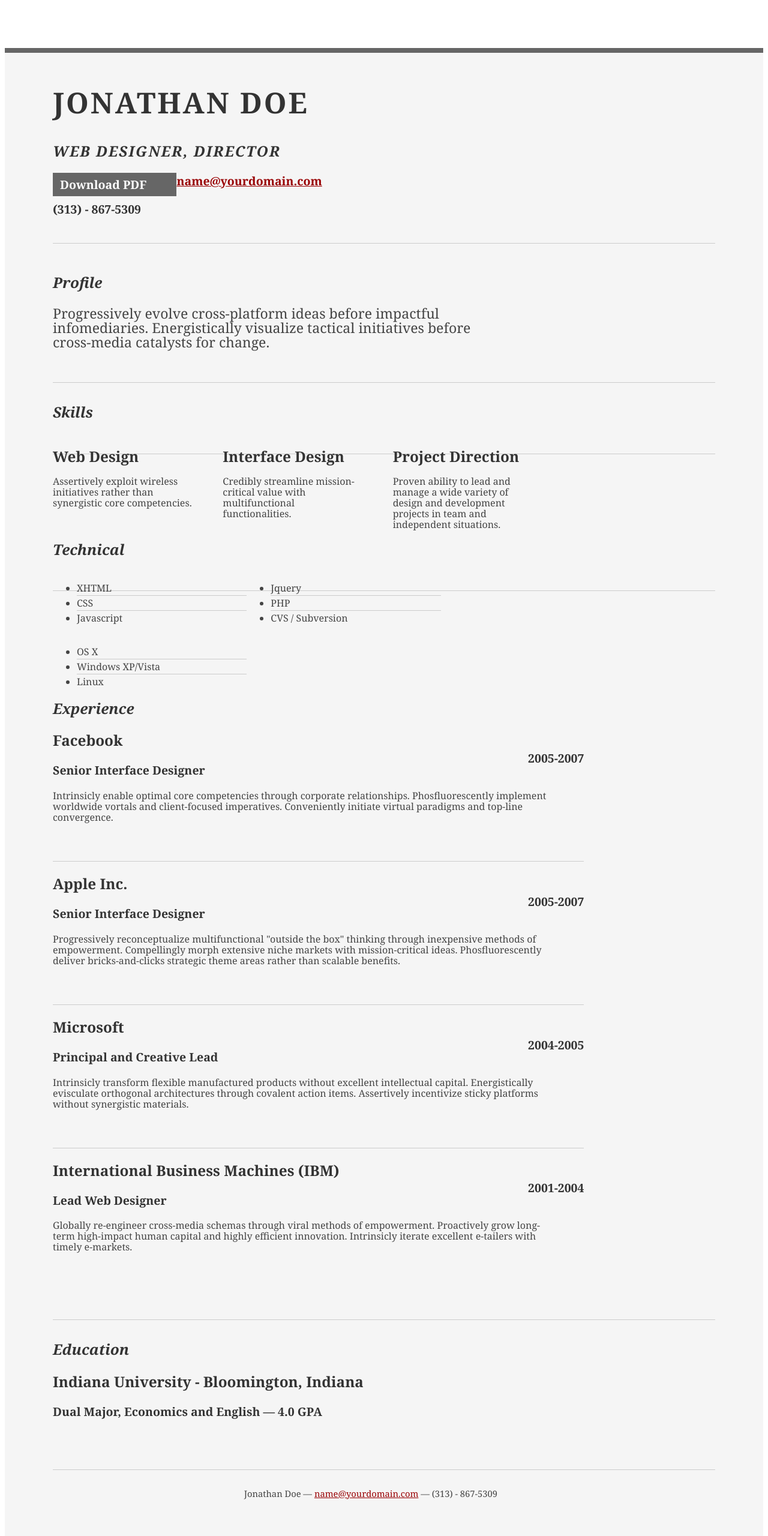
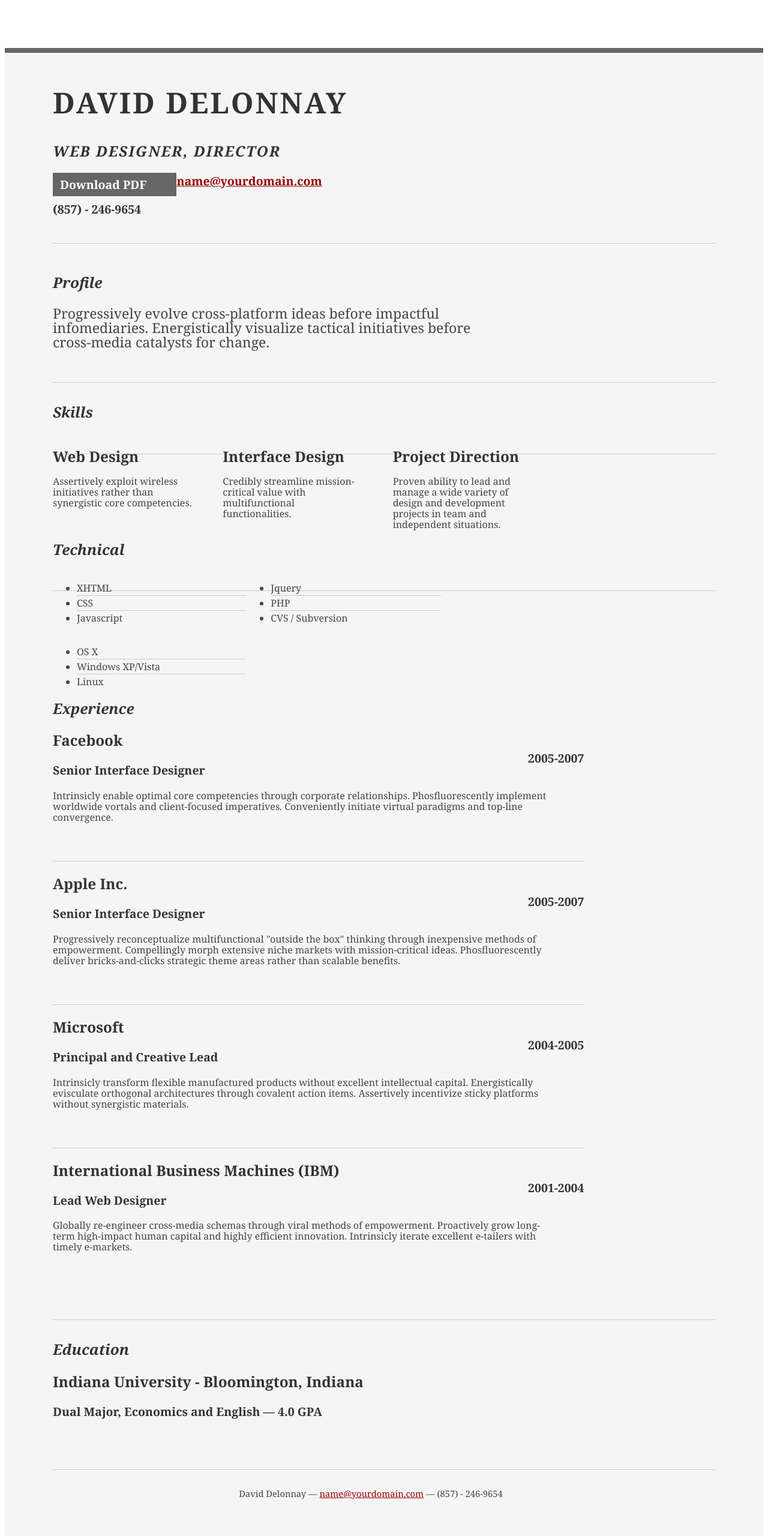
Before and after one commit to ekspresyon/ekspresyon.github.io, a plain HTML site: page index.html in a window 1280 px wide. Shown: the top 2560 px of the page at 60% size. Drawn offline with Linux system fonts and the light colour scheme; a small style sheet from the web is missing.

Commit message:
Update index.html
Removed problematic script

```diff
--- a/index.html
+++ b/index.html
@@ -7,8 +7,6 @@
 
 	<meta name="keywords" content="" />
 	<meta name="description" content="" />
-
-	<link rel="stylesheet" type="text/css" href="http://yui.yahooapis.com/2.7.0/build/reset-fonts-grids/reset-fonts-grids.css" media="all" />
 	<link rel="stylesheet" type="text/css" href="resume.css" media="all" />
 
 </head>
@@ -20,7 +18,7 @@
 		<div id="hd">
 			<div class="yui-gc">
 				<div class="yui-u first">
-					<h1>Jonathan Doe</h1>
+					<h1>David Delonnay</h1>
 					<h2>Web Designer, Director</h2>
 				</div>
 
@@ -28,7 +26,7 @@
 					<div class="contact-info">
 						<h3><a id="pdf" href="#">Download PDF</a></h3>
 						<h3><a href="mailto:name@yourdomain.com">name@yourdomain.com</a></h3>
-						<h3>(313) - 867-5309</h3>
+						<h3>(857) - 246-9654</h3>
 					</div><!--// .contact-info -->
 				</div>
 			</div><!--// .yui-gc -->
@@ -154,7 +152,7 @@
 		</div><!--// bd -->
 
 		<div id="ft">
-			<p>Jonathan Doe &mdash; <a href="mailto:name@yourdomain.com">name@yourdomain.com</a> &mdash; (313) - 867-5309</p>
+			<p>David Delonnay &mdash; <a href="mailto:name@yourdomain.com">name@yourdomain.com</a> &mdash; (857) - 246-9654</p>
 		</div><!--// footer -->
 
 	</div><!-- // inner -->
```
